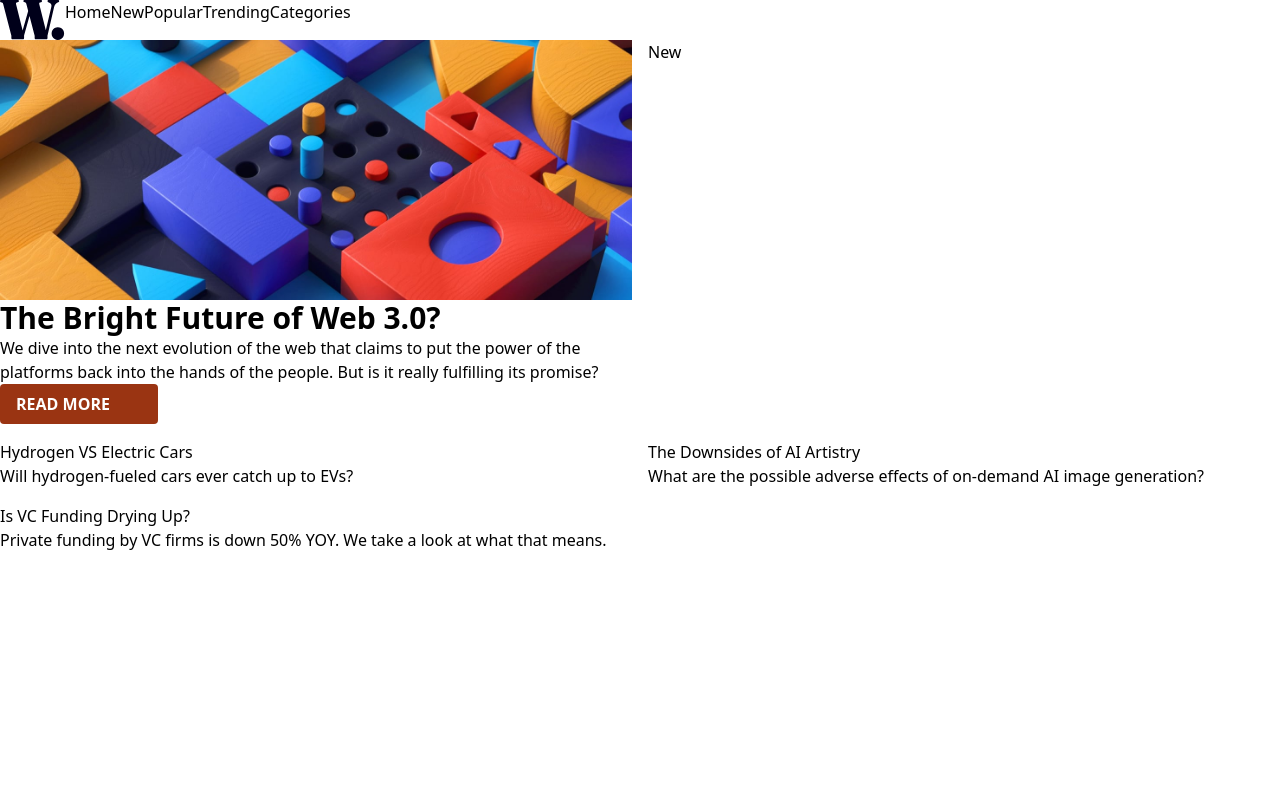
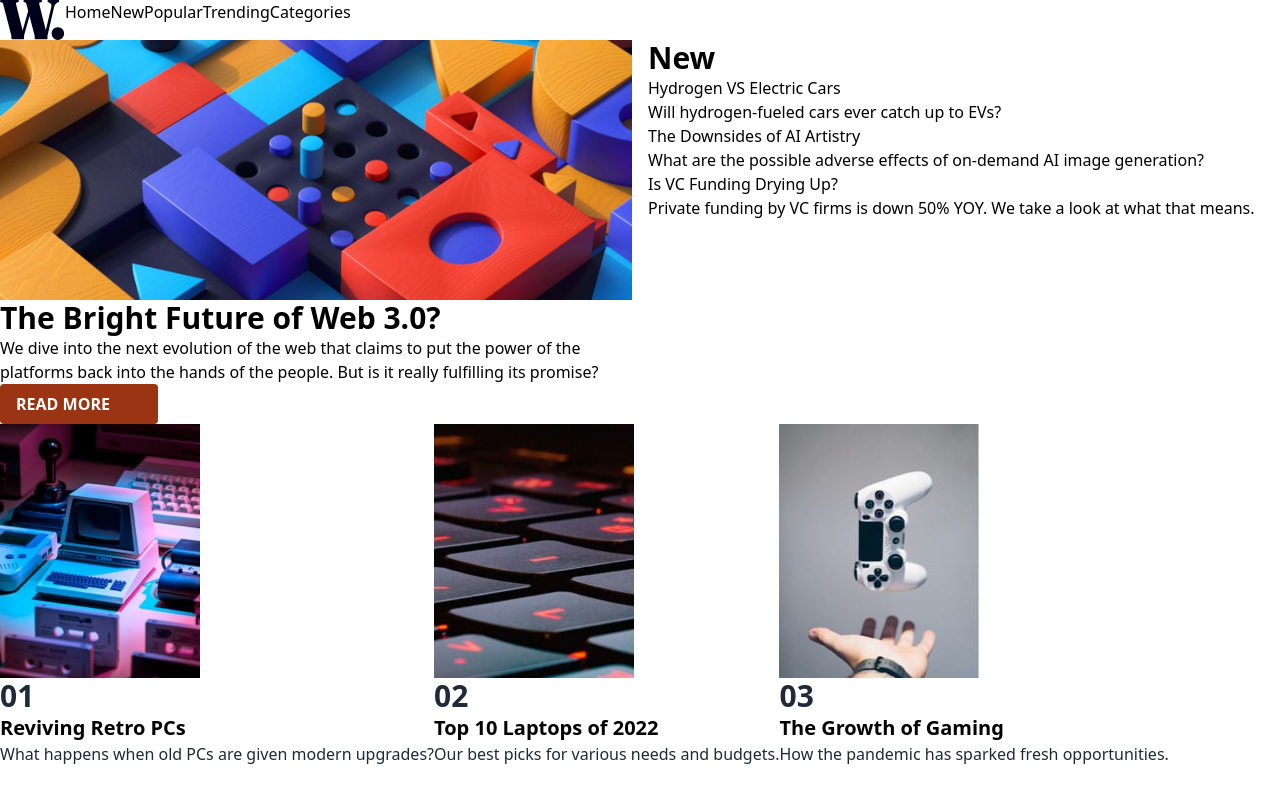
Before and after one commit to lavollmer/news-homepage, a React (Create React App) app: page / in a window 1280 px wide. Built offline with nearby package versions, Linux system fonts and the light colour scheme.

Commit message:
updating Countdown Cards

```diff
--- a/src/App.js
+++ b/src/App.js
@@ -3,6 +3,7 @@ import Icon from "./components/Icon"; //import the Icon component
 import NavBar from "./components/NavBar"; // Import the NavBar component
 import SplashPage from "./components/SplashPage"; // Import the SplashPage component
 import NewSection from "./components/NewSection"; // Import the NewSection component
+import Countdown from "./components/Countdown"; // Import the Countdown component
 
 function App() {
   return (
@@ -15,6 +16,9 @@ function App() {
         <SplashPage />
         <NewSection />
       </div>
+      <div className="grid grid-cols-1 gap-4">
+        <Countdown />
+      </div>
     </div>
   );
 }
--- a/src/components/CountdownCards.jsx
+++ b/src/components/CountdownCards.jsx
@@ -1,9 +1,33 @@
-import React from 'react'
+import React from "react";
+import Retro from "../assets/images/image-retro-pcs.jpg";
+import Laptops from "../assets/images/image-top-laptops.jpg";
+import Gaming from "../assets/images/image-gaming-growth.jpg";
 
 const CountdownCards = () => {
   return (
-    <div>CountdownCards</div>
-  )
-}
+    <div className="grid grid-cols-3 md:grid-cols-1 gap-4">
+      <div className="flex flex-row">
+        <div>
+          <img src={Retro} alt="Retro PCs" />
+          <h1 className="text-gray-800 font-bold text-3xl">01</h1>
+          <h2 className="text-black-800 font-bold text-xl">Reviving Retro PCs</h2>
+          <p className="text-gray-800 text-md">What happens when old PCs are given modern upgrades?</p>
+        </div>
+        <div>
+          <img src={Laptops} alt="Top of laptop" />
+          <h1 className="text-gray-800 font-bold text-3xl">02</h1>
+          <h2 className="text-black-800 font-bold text-xl">Top 10 Laptops of 2022</h2>
+          <p className="text-gray-800 text-md">Our best picks for various needs and budgets.</p>
+        </div>
+        <div>
+          <img src={Gaming} alt="Gaming controller" />
+          <h1 className="text-gray-800 font-bold text-3xl">03</h1>
+          <h2 className="text-black-800 font-bold text-xl">The Growth of Gaming</h2>
+          <p className="text-gray-800 text-md">How the pandemic has sparked fresh opportunities.</p>
+        </div>
+      </div>
+    </div>
+  );
+};
 
-export default CountdownCards
+export default CountdownCards;
--- a/src/components/NewSection.jsx
+++ b/src/components/NewSection.jsx
@@ -2,23 +2,27 @@ import React from "react";
 
 const NewSection = () => {
   return (
-    <>
-      <div>
-        <h1>New</h1>
-      </div>
+    <div>
+      <h1 className="font-bold md:text-3xl">New</h1>
       <div>
         <h2>Hydrogen VS Electric Cars</h2>
         <p>Will hydrogen-fueled cars ever catch up to EVs?</p>
       </div>
       <div>
         <h2>The Downsides of AI Artistry</h2>
-        <p>What are the possible adverse effects of on-demand AI image generation?</p>
+        <p>
+          What are the possible adverse effects of on-demand AI image
+          generation?
+        </p>
       </div>
       <div>
         <h2>Is VC Funding Drying Up?</h2>
-        <p>Private funding by VC firms is down 50% YOY. We take a look at what that means.</p>
+        <p>
+          Private funding by VC firms is down 50% YOY. We take a look at what
+          that means.
+        </p>
       </div>
-    </>
+    </div>
   );
 };
 
```
